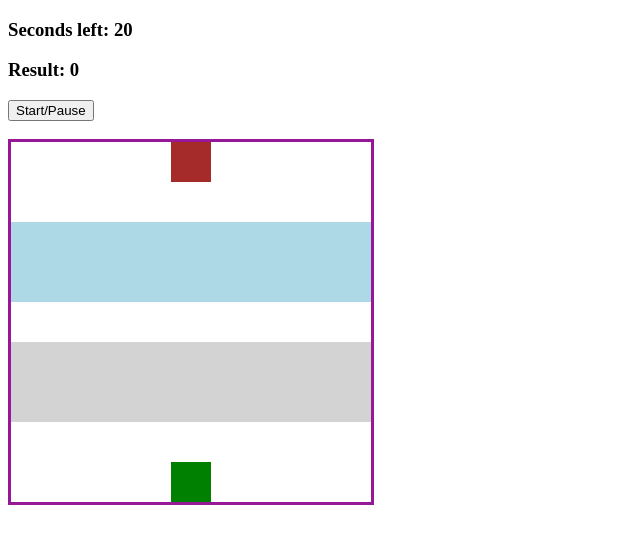
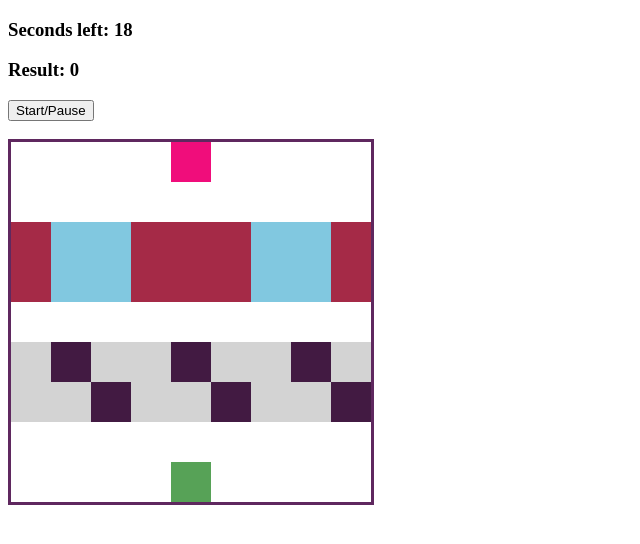
Before and after one commit to rk1091/7-Retro-Games-in-JS, a plain HTML site: page js/made project + files/games/frogger/index.html in a window 1280 px wide. Both pictures are taken after a click on the button "Start/Pause". Shown: the whole page, without its empty margins (0-640 px from the left). Drawn offline with Linux system fonts and the light colour scheme.

Commit message:
game 5 completed

```diff
--- a/js/made project + files/games/frogger/app.js
+++ b/js/made project + files/games/frogger/app.js
@@ -2,9 +2,17 @@ const timeLeft = document.querySelector('#time-left')
 const result = document.querySelector('#result')
 const btn = document.querySelector('#start-pause-btn')
 const sqr = document.querySelectorAll('.grid div')
+const logLeft = document.querySelectorAll('.log-left')
+const logRight = document.querySelectorAll('.log-right')
+const carLeft = document.querySelectorAll('.car-left')
+const carRight = document.querySelectorAll('.car-right')
 
 let curr = 76
 const width = 9
+let timerId
+let time = 20
+let outcomeTIme
+
 
 function moveFrog(e) {
 
@@ -33,4 +41,147 @@ function moveFrog(e) {
     sqr[curr].classList.add('frog')
 }
 
-document.addEventListener('keyup', moveFrog)
+
+function autoMoveElements() {
+    time--
+    timeLeft.textContent = time
+    logLeft.forEach(logLeft => moveLogLeft(logLeft))
+    logRight.forEach(logRight => moveLogRight(logRight))
+    carLeft.forEach(carLeft => movecarLeft(carLeft))
+    carRight.forEach(carRight => movecarRight(carRight))
+
+}
+
+function checkOutcomes() {
+    loss()
+    win()
+
+}
+
+autoMoveElements
+
+function moveLogLeft(logLeft) {
+    switch (true) {
+        case logLeft.classList.contains('l1'):
+            logLeft.classList.remove('l1')
+            logLeft.classList.add('l2')
+            break;
+        case logLeft.classList.contains('l2'):
+            logLeft.classList.remove('l2')
+            logLeft.classList.add('l3')
+            break;
+        case logLeft.classList.contains('l3'):
+            logLeft.classList.remove('l3')
+            logLeft.classList.add('l4')
+            break;
+        case logLeft.classList.contains('l4'):
+            logLeft.classList.remove('l4')
+            logLeft.classList.add('l5')
+            break;
+        case logLeft.classList.contains('l5'):
+            logLeft.classList.remove('l5')
+            logLeft.classList.add('l1')
+            break;
+    }
+}
+
+function moveLogRight(logRight) {
+    switch (true) {
+        case logRight.classList.contains('l1'):
+            logRight.classList.remove('l1')
+            logRight.classList.add('l5')
+            break;
+        case logRight.classList.contains('l2'):
+            logRight.classList.remove('l2')
+            logRight.classList.add('l1')
+            break;
+        case logRight.classList.contains('l3'):
+            logRight.classList.remove('l3')
+            logRight.classList.add('l2')
+            break;
+        case logRight.classList.contains('l4'):
+            logRight.classList.remove('l4')
+            logRight.classList.add('l3')
+            break;
+        case logRight.classList.contains('l5'):
+            logRight.classList.remove('l5')
+            logRight.classList.add('l4')
+            break;
+    }
+}
+
+
+
+function movecarLeft(carLeft) {
+    switch (true) {
+        case carLeft.classList.contains('c1'):
+            carLeft.classList.remove('c1')
+            carLeft.classList.add('c2')
+            break;
+        case carLeft.classList.contains('c2'):
+            carLeft.classList.remove('c2')
+            carLeft.classList.add('c3')
+            break;
+        case carLeft.classList.contains('c3'):
+            carLeft.classList.remove('c3')
+            carLeft.classList.add('c1')
+            break;
+
+    }
+}
+
+function movecarRight(carRight) {
+    switch (true) {
+        case carRight.classList.contains('c1'):
+            carRight.classList.remove('c1')
+            carRight.classList.add('c3')
+            break;
+        case carRight.classList.contains('c2'):
+            carRight.classList.remove('c2')
+            carRight.classList.add('c1')
+            break;
+        case carRight.classList.contains('c3'):
+            carRight.classList.remove('c3')
+            carRight.classList.add('c2')
+            break;
+
+    }
+}
+
+function loss() {
+    if (
+        sqr[curr].classList.contains('c1') ||
+        sqr[curr].classList.contains('l4') ||
+        sqr[curr].classList.contains('l5') ||
+        time <= 0
+    ) {
+        result.textContent = 'you lost!'
+        clearInterval(timerId)
+        clearInterval(outcomeTIme)
+        sqr[curr].classList.remove('frog')
+        document.removeEventListener('keyup', moveFrog)
+    }
+}
+
+function win() {
+    if (sqr[curr].classList.contains('ending-block')) {
+        result.textContent = 'you win!'
+        clearInterval(timerId)
+        clearInterval(outcomeTIme)
+            // sqr[curr].classList.remove('frog')
+        document.removeEventListener('keyup', moveFrog)
+    }
+}
+btn.addEventListener('click', () => {
+    if (timerId) {
+        clearInterval(timerId)
+        clearInterval(outcomeTIme)
+        outcomeTIme = null
+        timerId = null
+        document.removeEventListener('keyup', moveFrog)
+    } else {
+        outcomeTIme = setInterval(checkOutcomes, 500)
+        timerId = setInterval(autoMoveElements, 1000)
+        document.addEventListener('keyup', moveFrog)
+    }
+})
--- a/js/made project + files/games/frogger/index.html
+++ b/js/made project + files/games/frogger/index.html
@@ -34,25 +34,25 @@
         <div></div>
         <div></div>
         <div></div>
-        <div class="log-left"></div>
-        <div class="log-left"></div>
-        <div class="log-left"></div>
-        <div class="log-left"></div>
-        <div class="log-left"></div>
-        <div class="log-left"></div>
-        <div class="log-left"></div>
-        <div class="log-left"></div>
-        <div class="log-left"></div>
+        <div class="log-left l1"></div>
+        <div class="log-left l2"></div>
+        <div class="log-left l3"></div>
+        <div class="log-left l4"></div>
+        <div class="log-left l5"></div>
+        <div class="log-left l1"></div>
+        <div class="log-left l2"></div>
+        <div class="log-left l3"></div>
+        <div class="log-left l4"></div>
 
-        <div class="log-right"></div>
-        <div class="log-right"></div>
-        <div class="log-right"></div>
-        <div class="log-right"></div>
-        <div class="log-right"></div>
-        <div class="log-right"></div>
-        <div class="log-right"></div>
-        <div class="log-right"></div>
-        <div class="log-right"></div>
+        <div class="log-right l5"></div>
+        <div class="log-right l1"></div>
+        <div class="log-right l2"></div>
+        <div class="log-right l3"></div>
+        <div class="log-right l4"></div>
+        <div class="log-right l5"></div>
+        <div class="log-right l1"></div>
+        <div class="log-right l2"></div>
+        <div class="log-right l3"></div>
         <div></div>
         <div></div>
         <div></div>
@@ -63,24 +63,24 @@
         <div></div>
         <div></div>
 
-        <div class="car-left"></div>
-        <div class="car-left"></div>
-        <div class="car-left"></div>
-        <div class="car-left"></div>
-        <div class="car-left"></div>
-        <div class="car-left"></div>
-        <div class="car-left"></div>
-        <div class="car-left"></div>
-        <div class="car-left"></div>
-        <div class="car-right"></div>
-        <div class="car-right"></div>
-        <div class="car-right"></div>
-        <div class="car-right"></div>
-        <div class="car-right"></div>
-        <div class="car-right"></div>
-        <div class="car-right"></div>
-        <div class="car-right"></div>
-        <div class="car-right"></div>
+        <div class="car-left c1"></div>
+        <div class="car-left c2"></div>
+        <div class="car-left c3"></div>
+        <div class="car-left c1"></div>
+        <div class="car-left c2"></div>
+        <div class="car-left c3"></div>
+        <div class="car-left c1"></div>
+        <div class="car-left c2"></div>
+        <div class="car-left c3"></div>
+        <div class="car-right c1"></div>
+        <div class="car-right c2"></div>
+        <div class="car-right c3"></div>
+        <div class="car-right c1"></div>
+        <div class="car-right c2"></div>
+        <div class="car-right c3"></div>
+        <div class="car-right c1"></div>
+        <div class="car-right c2"></div>
+        <div class="car-right c3"></div>
 
         <div></div>
         <div></div>
--- a/js/made project + files/games/frogger/style.css
+++ b/js/made project + files/games/frogger/style.css
@@ -1,7 +1,7 @@
 .grid {
     height: 360px;
     width: 360px;
-    border: rgb(151, 24, 151) 3px solid;
+    border: rgba(75, 13, 75, 0.888) 3px solid;
     display: flex;
     flex-wrap: wrap;
 }
@@ -12,23 +12,46 @@
 }
 
 .ending-block {
-    background-color: brown;
+    background-color: rgb(240, 13, 123);
 }
 
 .starting-block {
-    background-color: rgb(42, 165, 91);
+    background-color: rgb(247, 235, 4);
 }
 
-.log-left,
+
+/* .log-left,
 .log-right {
     background-color: lightblue;
+} */
+
+
+/*
+.car-left,
+.car-right {
+    background-color: lightgrey;
+} */
+
+.l1,
+.l2,
+.l3 {
+    background-color: rgb(165, 42, 71);
 }
 
-.car-left,
-.car-right {
+.l4,
+.l5 {
+    background-color: rgb(129, 200, 224);
+}
+
+.c1 {
+    background-color: rgba(51, 8, 51, 0.925);
+}
+
+.c2,
+.c3 {
     background-color: lightgrey;
 }
 
 .frog {
-    background-color: green;
+    background-color: rgba(58, 146, 58, 0.851);
 }
```
Also changed, not shown: 1 other file.
